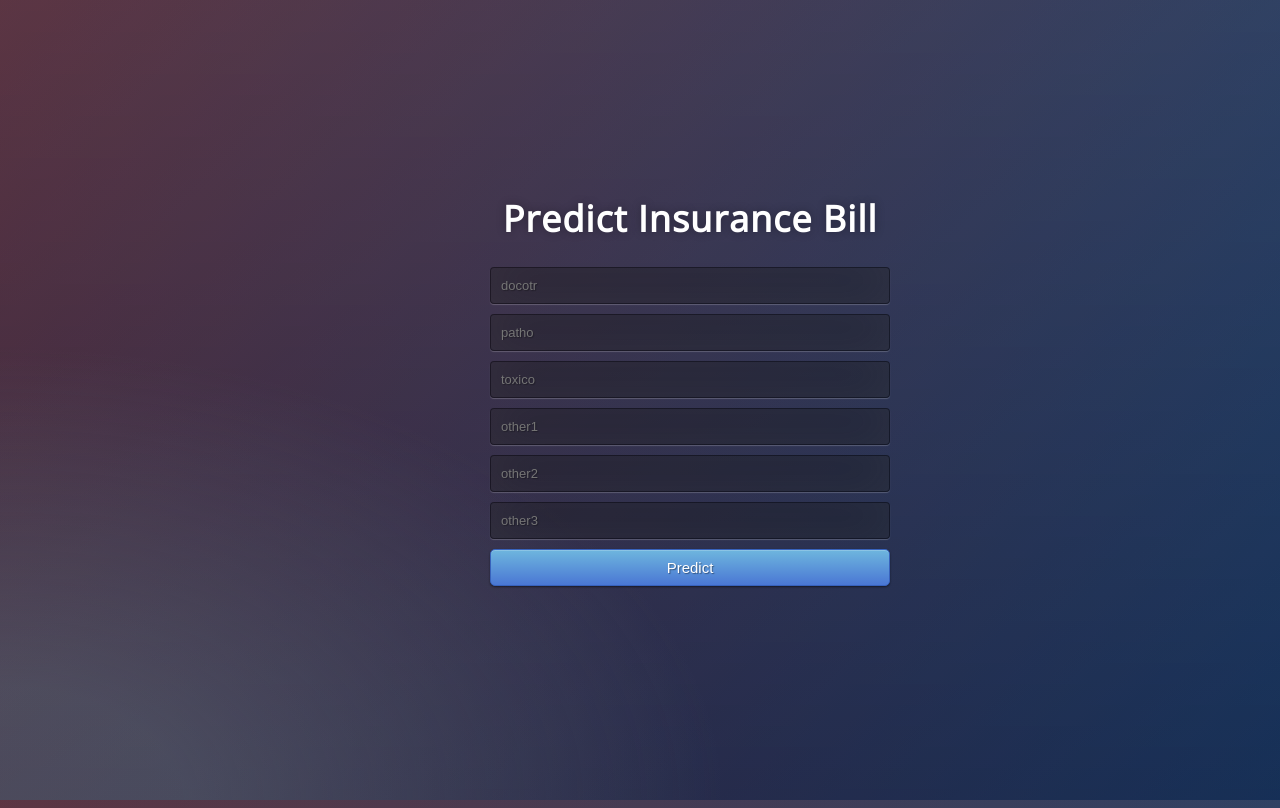
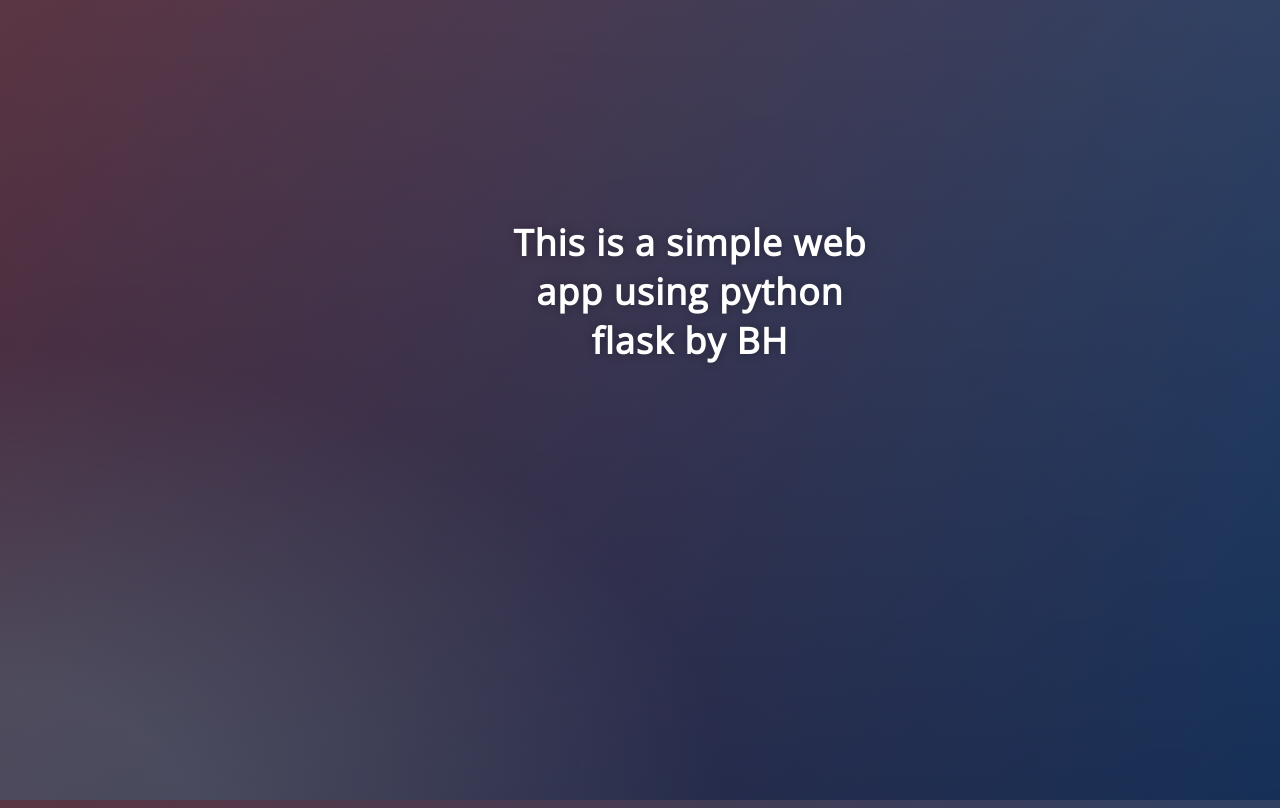
Before and after one commit to trapezius60/web_python_flask_heroku, a Flask app: page / in a window 1280 px wide. Run offline with Flask 2, Linux system fonts and the light colour scheme; parts of the project's set-up code (start-up, migrations or seed data) failed here and were passed over.

Commit message:
Update index.html

```diff
--- a/templates/index.html
+++ b/templates/index.html
@@ -4,7 +4,7 @@
 
 <head>
   <meta charset="utf-8">
-<title>Predict Report timing</title>
+<title>webAppPython</title>
 <link href='https://fonts.googleapis.com/css?family=Pacifico' rel='stylesheet' type='text/css'>
 <link href='https://fonts.googleapis.com/css?family=Arimo' rel='stylesheet' type='text/css'>
 <link href='https://fonts.googleapis.com/css?family=Hind:300' rel='stylesheet' type='text/css'>
@@ -14,26 +14,11 @@
 </head>
 <body>
  <div class="login">
-	<h1>Predict Insurance Bill</h1>
+	<br>
+	<h1>This is a simple web app using python flask by BH</h1>
+        <br>
+ </div>
 
-     <!-- Form to enter new data for predictions  -->
-    <form action="{{ url_for('predict')}}"method="POST">
-      <input type="text" name="doctor" placeholder="docotr" required="required" /><br>
-    	<input type="text" name="patho" placeholder="patho" required="required" /><br>
-        <input type="text" name="toxico" placeholder="toxico" required="required" /><br>
-        <input type="text" name="other1" placeholder="other1" required="required" /><br>
-        <input type="text" name="other2" placeholder="other2" required="required" /><br>
-        <input type="text" name="other3" placeholder="other3" required="required" /><br>
-
-        <button type="submit" class="btn btn-primary btn-block btn-large">Predict</button>
-    </form>
-
-   <br>
-   <br>
-
-
- </div>
- {{pred}}
 
 </body>
 </html>
```
